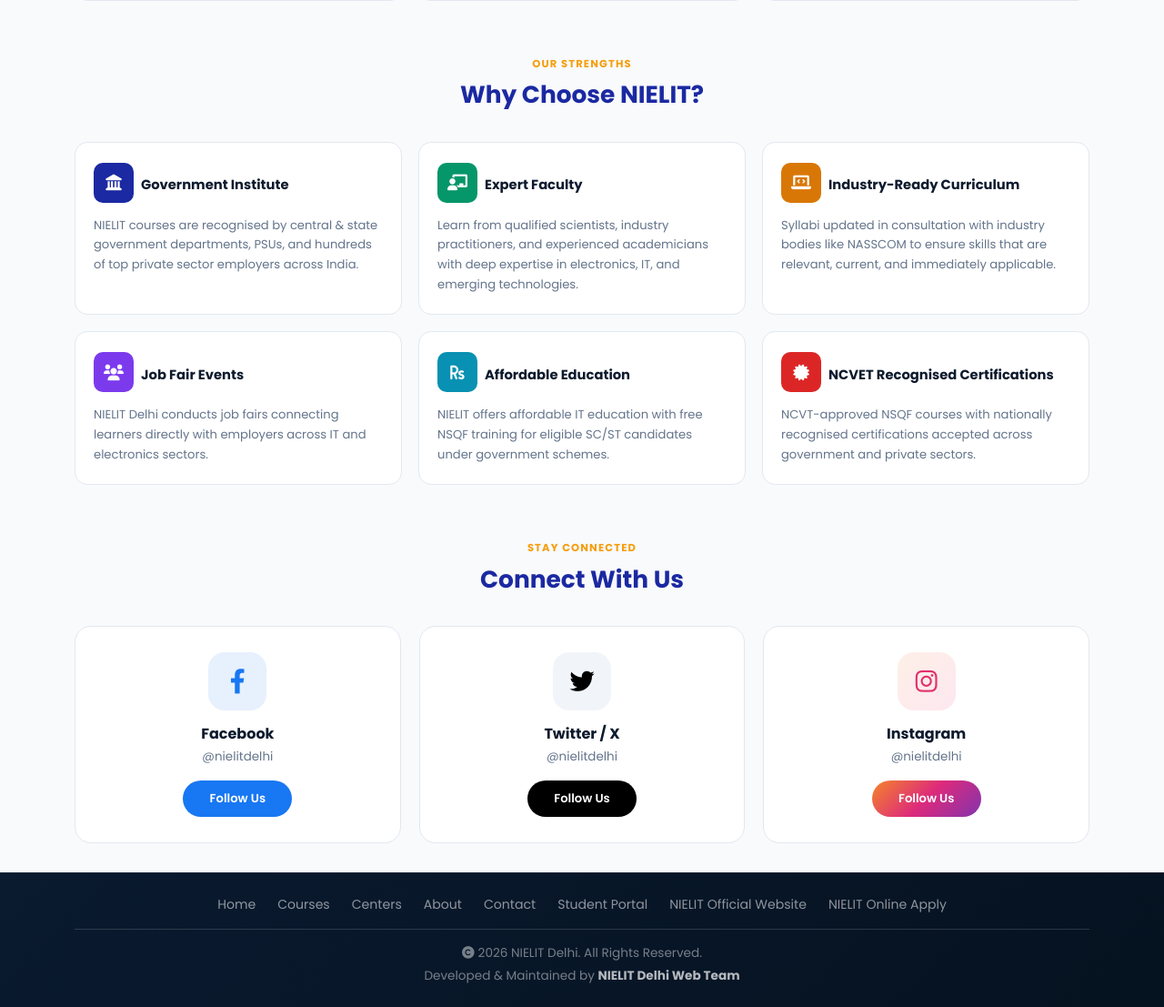
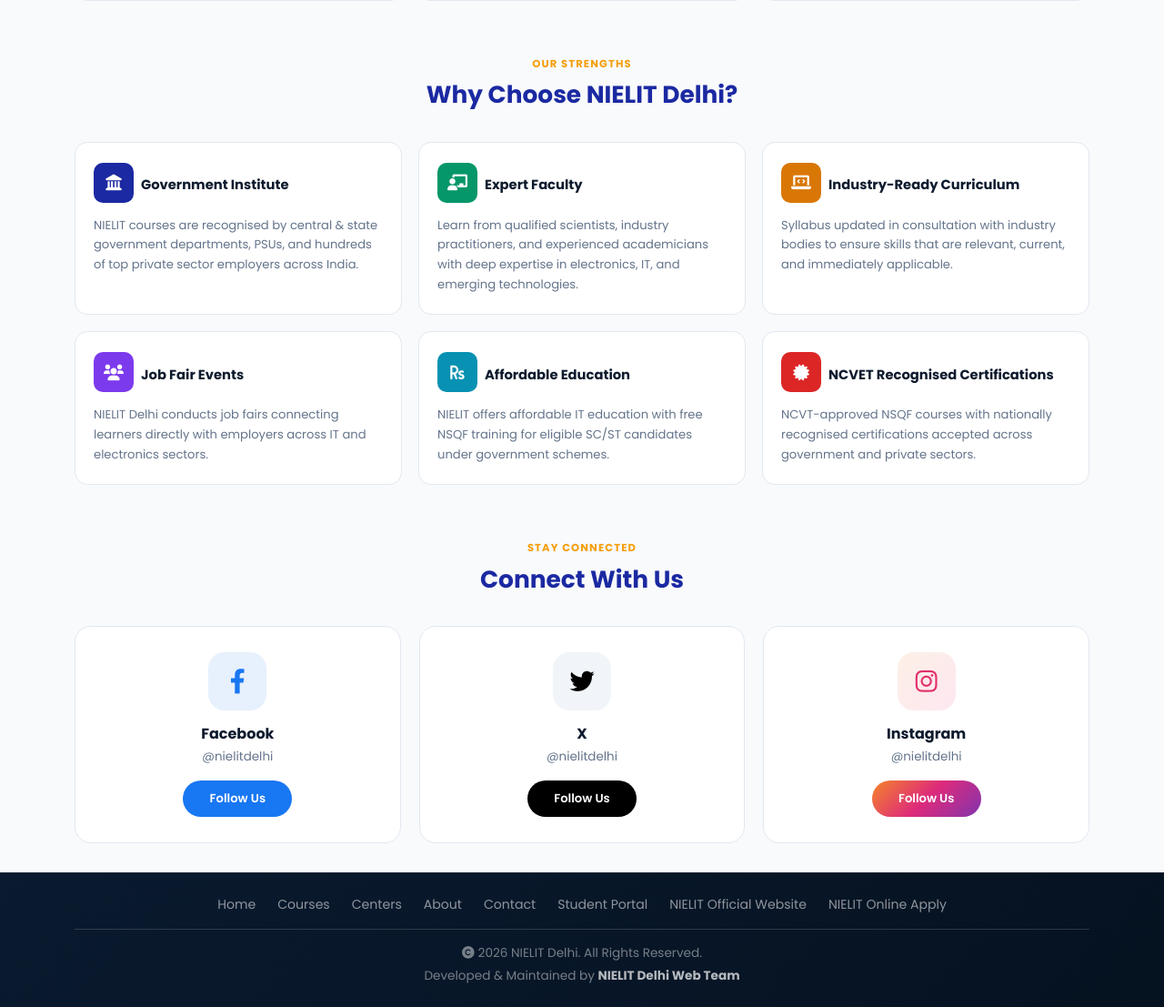
Before and after one commit to piyush1205nielit/webinarnielit, a Django app: page / in a window 1280 px wide. Shown: the part 1243-2350 px from the top of the page at 91% size. Run offline with Django 5.2, Linux system fonts and the light colour scheme; data that the repository does not hold is empty; some libraries are stand-ins or nearby versions.

Commit message:
25th May

```diff
--- a/public/templates/public/home.html
+++ b/public/templates/public/home.html
@@ -431,7 +431,7 @@
     <div class="container">
         <div class="section-header">
             <span class="section-eyebrow">Our Strengths</span>
-            <h2 class="section-title">Why Choose NIELIT?</h2>
+            <h2 class="section-title">Why Choose NIELIT Delhi?</h2>
         </div>
         <div class="why-grid">
             <div class="why-card">
@@ -453,7 +453,7 @@
                 <div class="why-icon wi-orange"><i class="fas fa-laptop-code"></i></div>
                 <h5>Industry-Ready Curriculum</h5>
             </div>
-                <p>Syllabi updated in consultation with industry bodies like NASSCOM to ensure skills that are relevant, current, and immediately applicable.</p>
+                <p>Syllabus updated in consultation with industry bodies to ensure skills that are relevant, current, and immediately applicable.</p>
             </div>
             <div class="why-card">
             <div class="why-card-in">
--- a/public/templates/public/includes/social_media.html
+++ b/public/templates/public/includes/social_media.html
@@ -49,7 +49,7 @@
                 <i class="fab fa-twitter"></i>
                 </div>
 
-                <h5>Twitter / X</h5>
+                <h5>X</h5>
 
                 <p>@nielitdelhi</p>
 
@@ -60,7 +60,7 @@
             </a>
 
             <!-- Instagram -->
-            <a href="https://www.instagram.com/nielitdelhi"
+            <a href="https://www.instagram.com/nielit_delhi_official/"
                target="_blank"
                rel="noopener"
                class="social-card sc-instagram">
```
